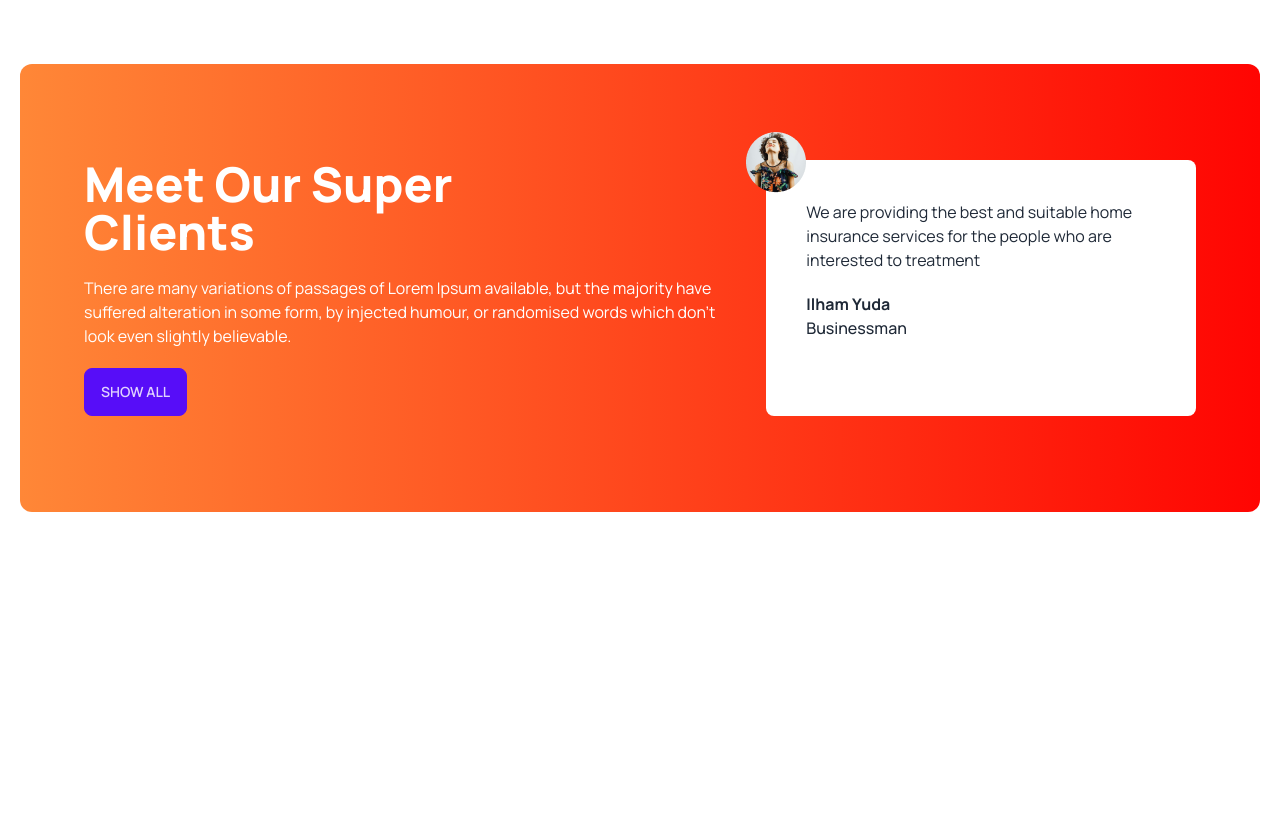
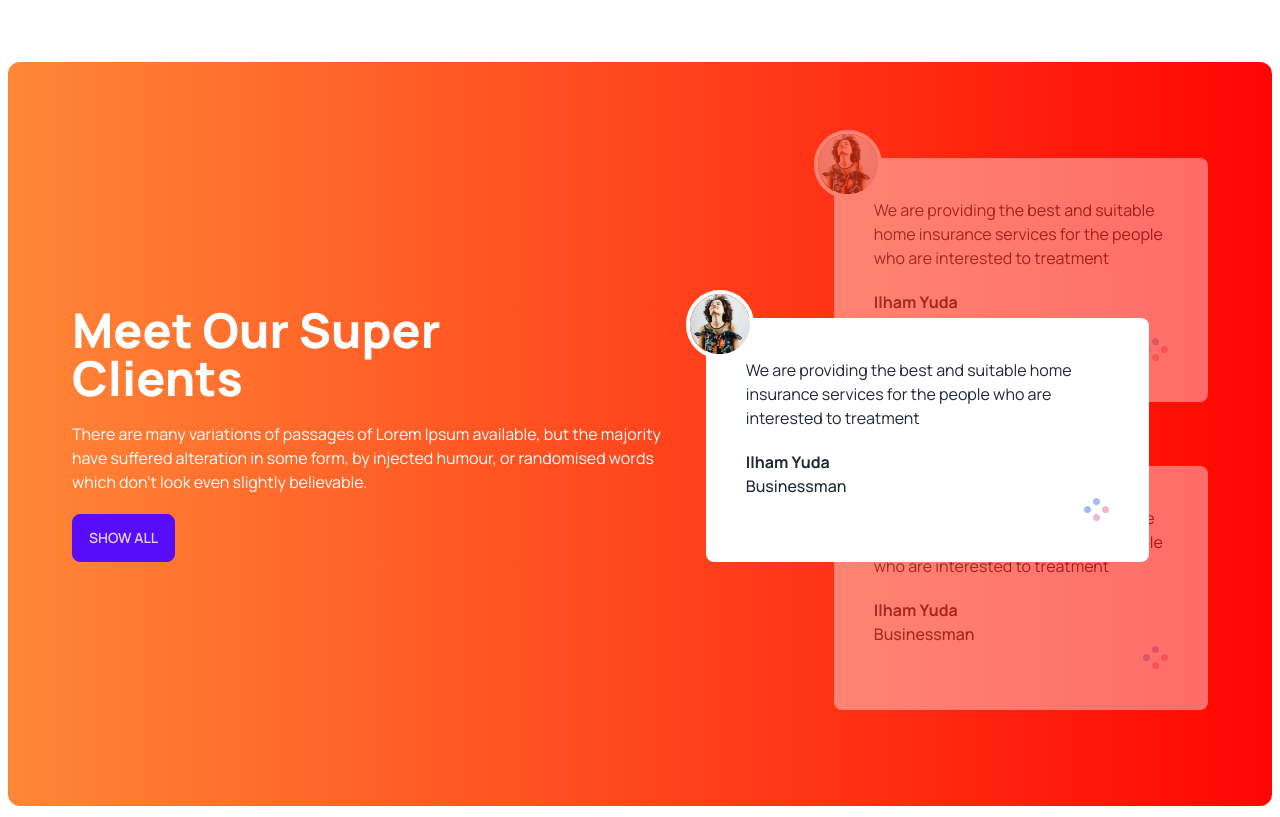
Before and after one commit to mrokonuzzaman040/tea-house, a plain HTML site: page index.html in a window 1280 px wide. Shown: the part 1980-2797 px from the top of the page. Before the commit the page ends 2608 px from the top, so only its background shows below. Drawn offline with nearby package versions, Linux system fonts and the light colour scheme.

Commit message:
client section done

```diff
--- a/index.html
+++ b/index.html
@@ -35,7 +35,7 @@
     <script src="https://kit.fontawesome.com/969fc240bd.js" crossorigin="anonymous"></script>
 </head>
 
-<body class="font-manrope p-5">
+<body class="font-manrope p-2">
     <header class="container mx-auto">
         <div class="hero">
             <div class="hero-content flex-col lg:flex-row">
@@ -163,7 +163,8 @@
             class="flex flex-col lg:flex-row gap-12 my-24 rounded-xl bg-gradient-to-r from-[#FF8737] to-[#FF0502] px-16 py-24">
 
             <!-- content section  -->
-            <div class="text-white space-y-5">
+            <div class="text-white flex items-center lg:pr-24">
+                <div class="space-y-5">
                     <h2 class="text-5xl font-extrabold">
                         Meet Our Super
                         <br>
@@ -178,13 +179,18 @@
                         Show All
                     </button>
                 </div>
+            </div>
 
             <!-- image section -->
-            <div class="p-10 rounded-lg bg-white relative">
+            <div class="relative">
+                <!-- 1st image div  -->
+                <div class="opacity-40 p-10 rounded-lg bg-white relative mb-16 z-10">
                     <!-- review -->
-                <img class="absolute -left-5 -top-7" src="./images/client.png" alt="">
+                    <img class="absolute -left-5 -top-7 border-4 border-white rounded-full" src="./images/client.png"
+                        alt="">
                     <p>
-                    We are providing the best and suitable home insurance services for the people who are interested to
+                        We are providing the best and suitable home insurance services for the people who are interested
+                        to
                         treatment
                     </p>
                     <h4 class="font-bold mt-5">
@@ -193,8 +199,56 @@
                     <p class="font-medium">
                         Businessman
                     </p>
+                    <div class=" flex justify-end">
+                        <img class="" src="./images/circles.png" alt="">
+                    </div>
+                </div>
+
+                <!-- 2nd image div  -->
+                <div class="p-10 lg:w-[443px] rounded-lg bg-white absolute top-40 lg:-left-32 z-20">
+                    <!-- review -->
+                    <img class="absolute -left-5 -top-7 border-4 border-white rounded-full" src="./images/client.png"
+                        alt="">
+                    <p>
+                        We are providing the best and suitable home insurance services for the people who are interested
+                        to
+                        treatment
+                    </p>
+                    <h4 class="font-bold mt-5">
+                        Ilham Yuda
+                    </h4>
+                    <p class="font-medium">
+                        Businessman
+                    </p>
+                    <div class=" flex justify-end">
+                        <img class="" src="./images/circles.png" alt="">
+                    </div>
+                </div>
+
+                <!-- 3rd image div  -->
+                <div class="opacity-40 p-10 rounded-lg bg-white relative z-10">
+                    <!-- review -->
+                    <img class="absolute -left-5 -top-7 border-4 border-white rounded-full" src="./images/client.png"
+                        alt="">
+                    <p>
+                        We are providing the best and suitable home insurance services for the people who are interested
+                        to
+                        treatment
+                    </p>
+                    <h4 class="font-bold mt-5">
+                        Ilham Yuda
+                    </h4>
+                    <p class="font-medium">
+                        Businessman
+                    </p>
+                    <div class=" flex justify-end">
+                        <img class="" src="./images/circles.png" alt="">
+                    </div>
+                </div>
             </div>
         </section>
+
+
 
     </main>
 
```
Lines whose indentation alone changed are shown as unchanged.
